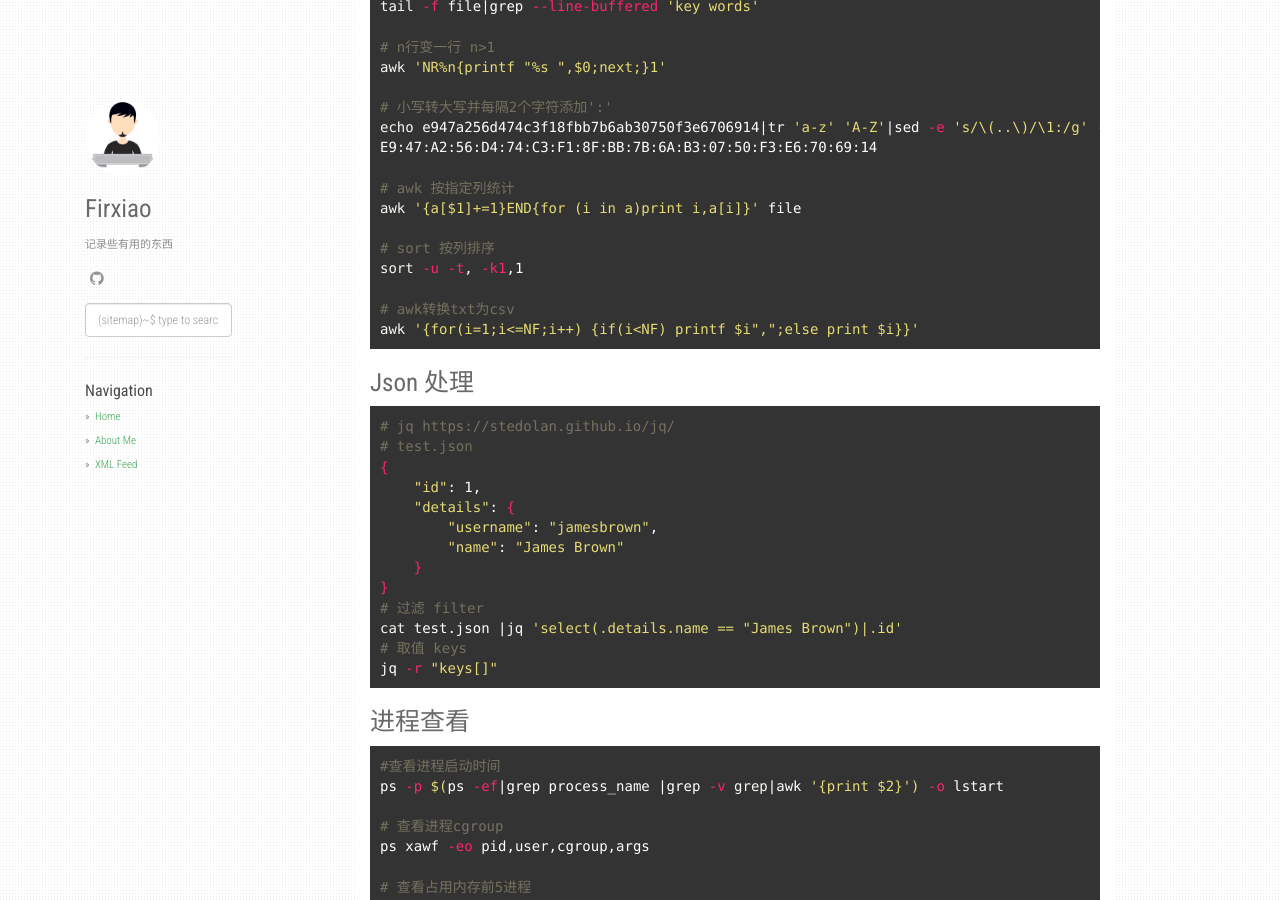
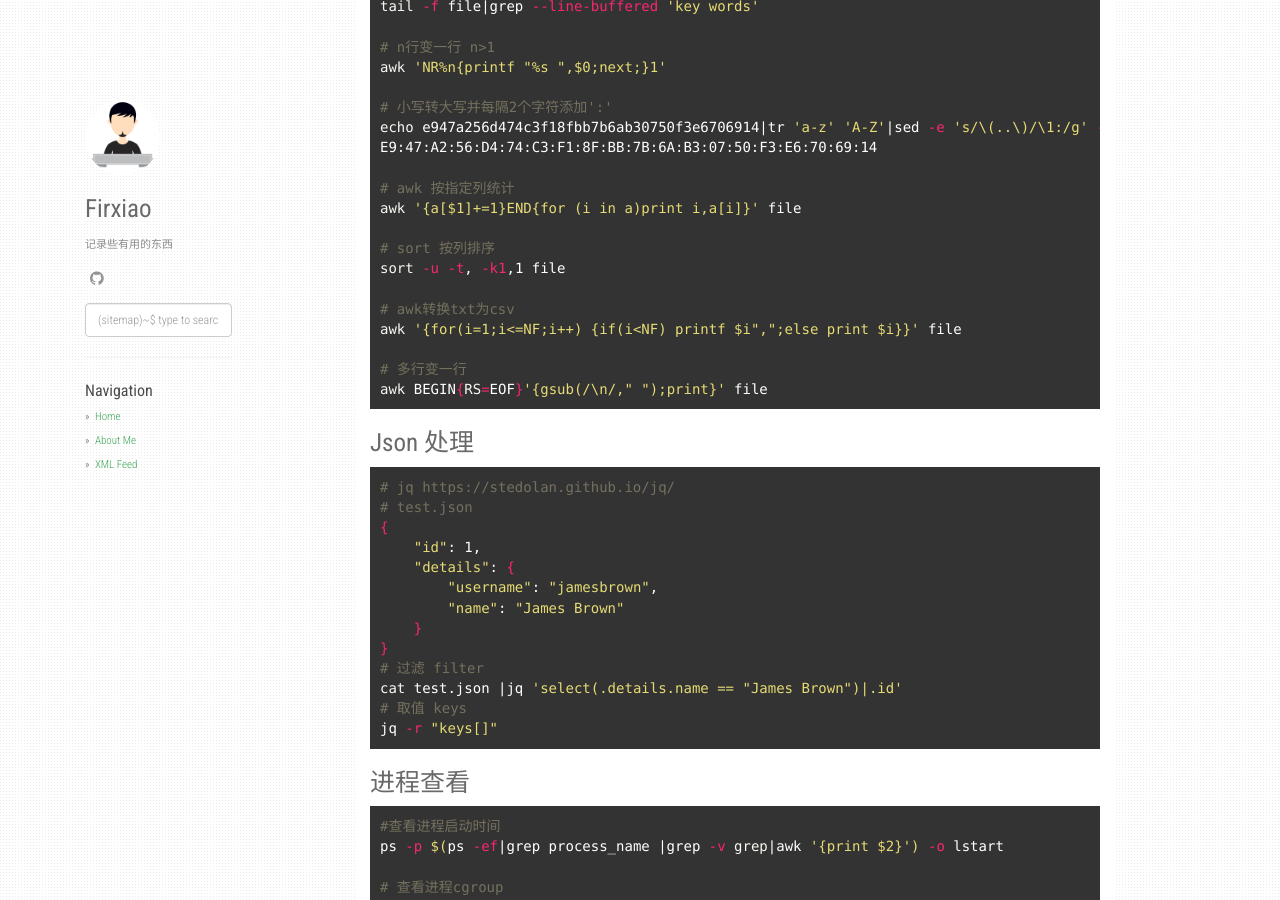
Before and after one commit to Firxiao/firxiao.github.io, a Jekyll site: the page built from _posts/2019-07-29-bash-skills.md, in a window 1280 px wide and 900 px high, scrolled down 820 px. Built offline with Jekyll 4.4.1, drawn with Linux system fonts in a browser that asks for light colours; nearby versions of some CDN libraries; comment, search, counter and statistics services are not loaded.

Commit message:
update bash skills

````diff
--- a/_posts/2019-07-29-bash-skills.md
+++ b/_posts/2019-07-29-bash-skills.md
@@ -54,10 +54,13 @@ E9:47:A2:56:D4:74:C3:F1:8F:BB:7B:6A:B3:07:50:F3:E6:70:69:14
 awk '{a[$1]+=1}END{for (i in a)print i,a[i]}' file
 
 # sort 按列排序
-sort -u -t, -k1,1
+sort -u -t, -k1,1 file
 
 # awk转换txt为csv
-awk '{for(i=1;i<=NF;i++) {if(i<NF) printf $i",";else print $i}}'
+awk '{for(i=1;i<=NF;i++) {if(i<NF) printf $i",";else print $i}}' file
+
+# 多行变一行
+awk BEGIN{RS=EOF}'{gsub(/\n/," ");print}' file
 ```
 
 # Json 处理
````
